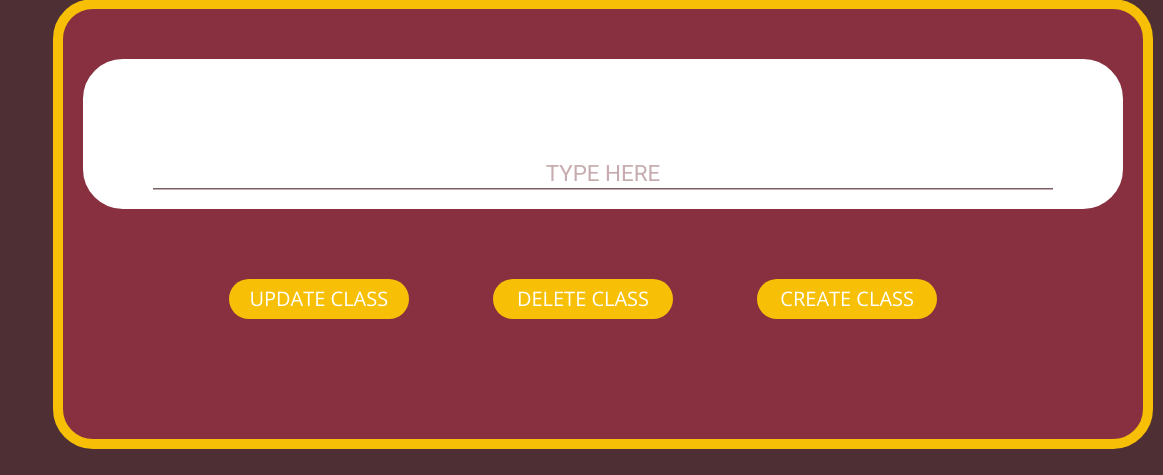
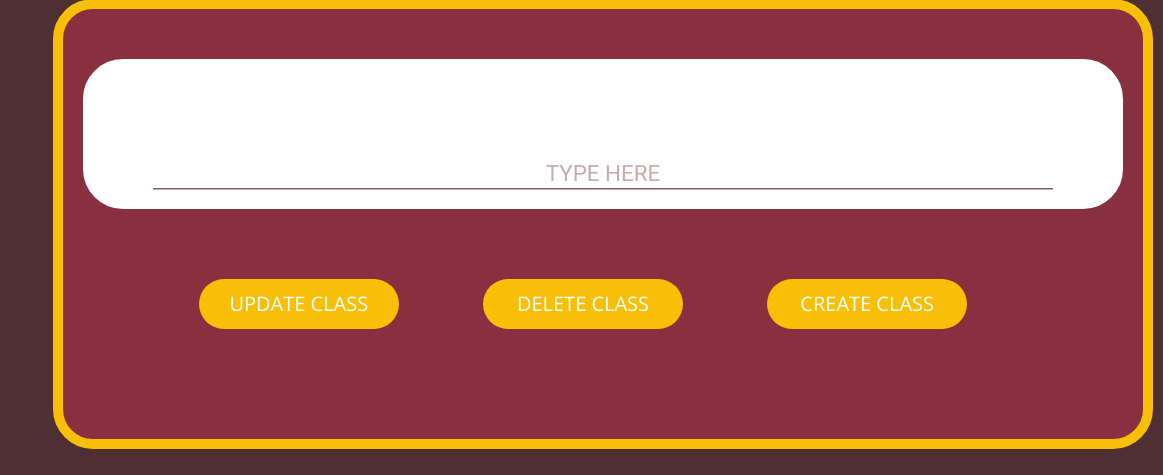
Before and after one commit to Junemhel/Capstone, a Django app: page /App/createclassadmin in a window 1480 px wide. Shown: the part 247-722 px from the top of the page, without its empty margins (317-1480 px from the left). Run offline with Django 3.2, Linux system fonts and the light colour scheme; some libraries are stand-ins or nearby versions.

Commit message:
added createclass htmls

```diff
--- a/Etanong Github Copy/App/static/assets/css/style.css
+++ b/Etanong Github Copy/App/static/assets/css/style.css
@@ -2218,8 +2218,8 @@ outline: none;
   background-color: #f7c007;
   border-style: none;
   border-radius: 40px;
-  width: 180px;
-  height: 40px;
+  width: 200px;
+  height: 50px;
   font-size: 20px;
   color: white;
  margin-right: 60px;
```
